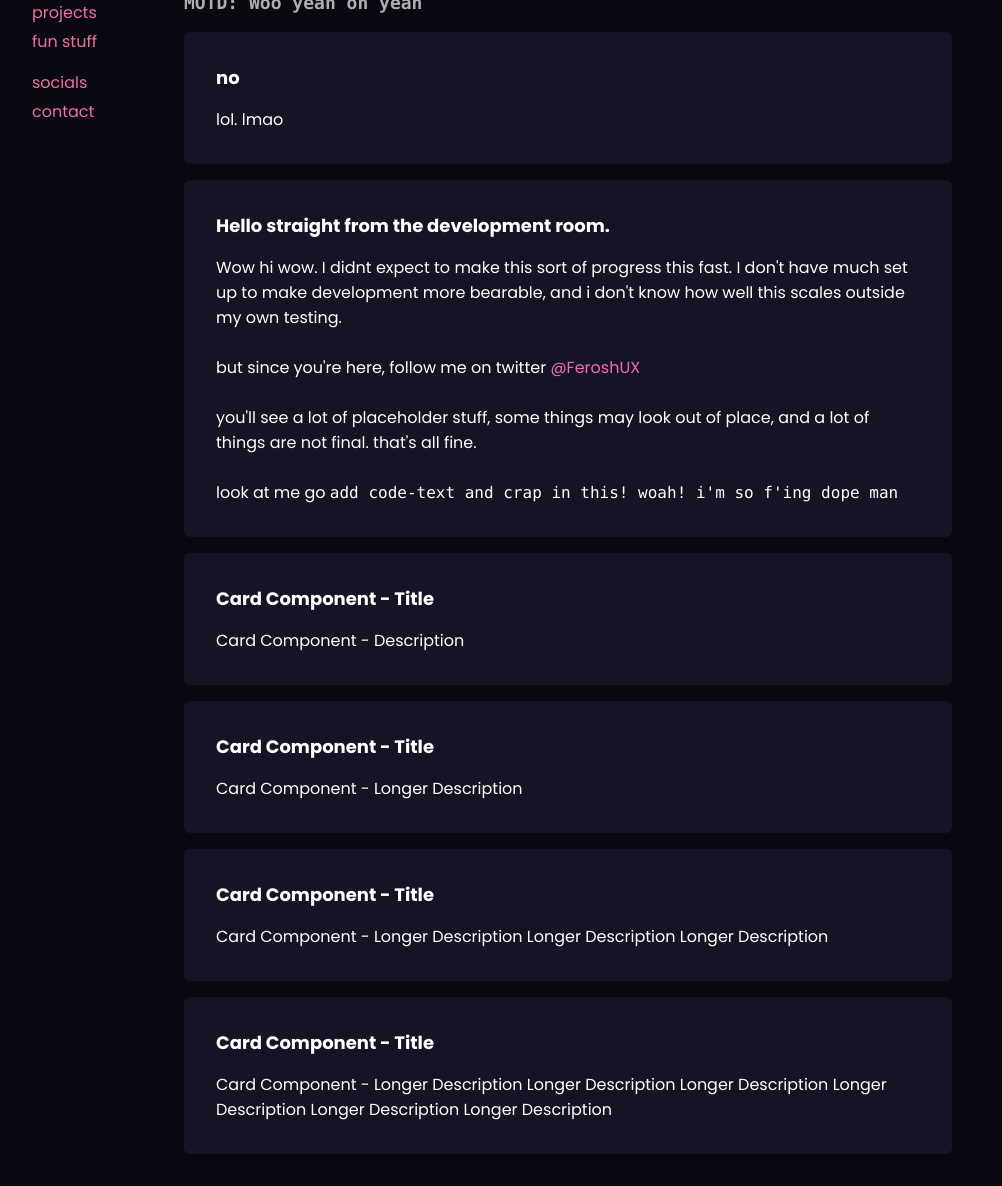
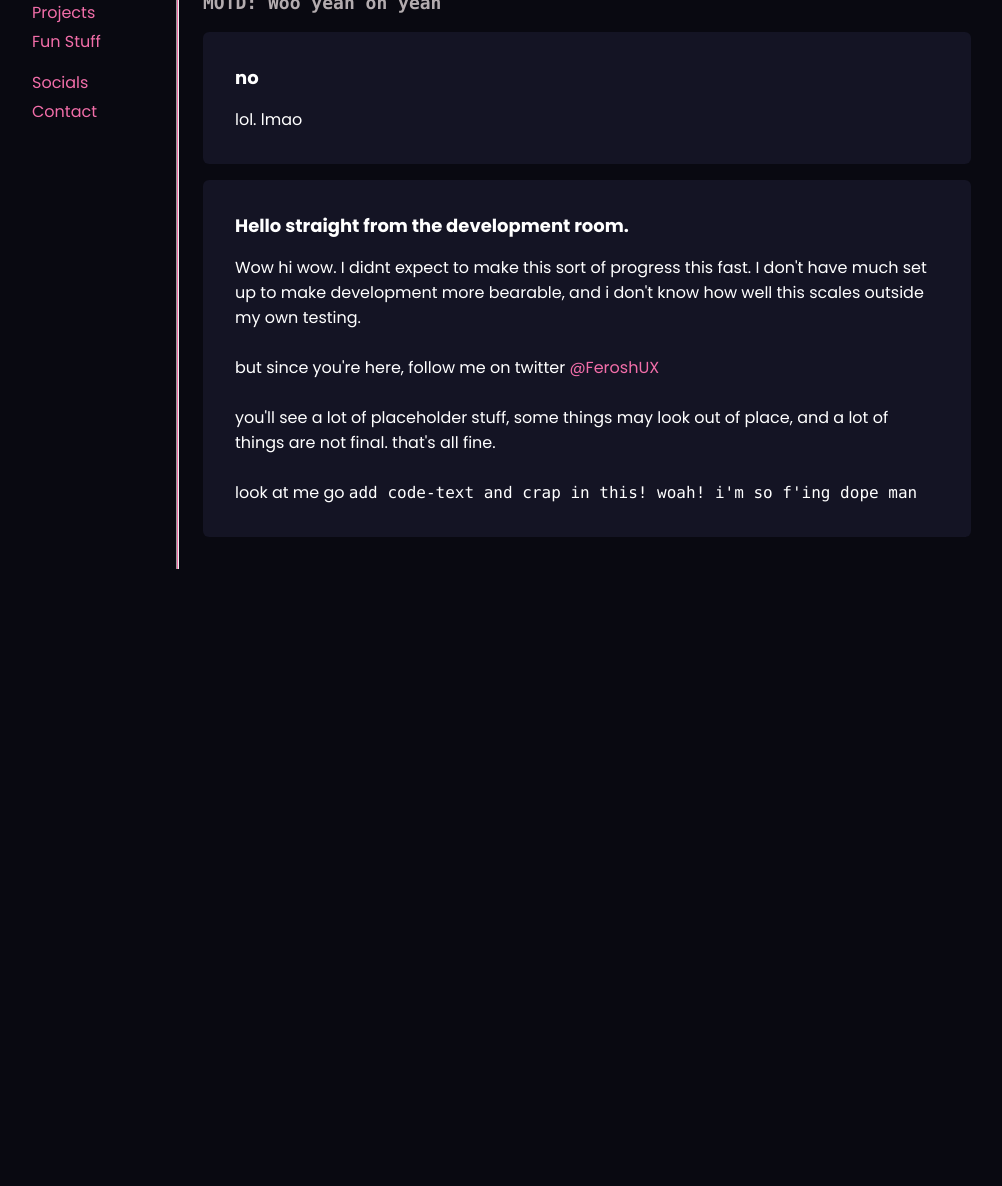
Before and after one commit to FeroshUX/FeroshUX.github.io, a plain HTML site: page index.html in a window 1280 px wide. Shown: the part 98-1284 px from the top of the page, without its empty margins (24-1026 px from the left). After the commit the page ends 800 px from the top, so only its background shows below. Drawn offline with Linux system fonts and the light colour scheme.

Commit message:
FEAT: YOOOOOO

```diff
--- a/index.css
+++ b/index.css
@@ -1,15 +1,22 @@
 @import url('https://fonts.googleapis.com/css2?family=Poppins:wght@400;700&display=swap');
 
-html, body {
+html,
+body {
     background-color: #090911;
     margin: 0;
     padding: 0;
     color: white;
     font-family: 'Poppins', sans-serif;
     display: flex;
+    overflow-y: hidden;
 }
 
-h1, h2, h3, h4, h5, h6 {
+h1,
+h2,
+h3,
+h4,
+h5,
+h6 {
     padding: 0;
     margin: 0;
 }
@@ -29,6 +36,7 @@ h1, h2, h3, h4, h5, h6 {
 
 .sidebar {
     width: 10rem;
+    flex-shrink: 0;
 }
 
 .sidebar-menu-with-margin {
@@ -69,11 +77,13 @@ h1, h2, h3, h4, h5, h6 {
 .content-section-inner a:hover {
     color: #ff98dd;
 }
+
 @keyframes fade-in-right {
     from {
         opacity: 0;
         transform: translateX(-15px);
     }
+
     to {
         opacity: 1;
         transform: translateX(0);
@@ -84,22 +94,44 @@ h1, h2, h3, h4, h5, h6 {
     from {
         transform: scaleX(0);
     }
+
     to {
         transform: scaleX(1);
     }
 }
-
 
 @keyframes fade-in-down {
     from {
         opacity: 0;
         transform: translateY(-15px);
     }
+
     to {
         opacity: 1;
         transform: translateX(0);
     }
 }
+
+.separator-wrapper {
+    width: 1px;
+    background-color: #f26ea9;
+    animation: separate-the-content 1s forwards;
+    position: relative;
+    margin-left: 24px;
+    margin-right: 24px;
+    flex-shrink: 0;
+}
+
+@keyframes separate-the-content {
+    0% {
+        height: 0px;
+    }
+
+    100% {
+        height: 100%;
+    }
+}
+
 #fade-in-first {
     opacity: 0;
     animation: fade-in-right ease 0.4s forwards;
@@ -165,20 +197,22 @@ h1, h2, h3, h4, h5, h6 {
     background-color: #141424;
     padding: 32px;
     border-radius: 6px;
+    transition: 0.2s ease-in-out;
 }
 
 .content-section:hover {
     background-color: #1b1b2c;
     /* outline: 2px solid #f26ea9; */
-    border-left: 4px solid #f26ea9;
-    margin-left: -4px;
+    /* border-left: 4px solid #f26ea9;
+    margin-left: -4px; */
+    transition: 0.2s ease-in-out;
 }
 
-  .underline{
+.underline {
     position: relative;
 }
 
-  .underline::before{
+.underline::before {
     content: '';
     position: absolute;
     bottom: 0;
@@ -190,7 +224,7 @@ h1, h2, h3, h4, h5, h6 {
 }
 
 @media (hover: hover) and (pointer: fine) {
-    .underline:hover::before{
+    .underline:hover::before {
         left: 0;
         right: auto;
         width: 100%;
@@ -202,21 +236,31 @@ h1, h2, h3, h4, h5, h6 {
 }
 
 .monotext {
-      font-family: Consolas,Andale Mono WT,Andale Mono,Lucida Console,Lucida Sans Typewriter,DejaVu Sans Mono,Bitstream Vera Sans Mono,Liberation Mono,Nimbus Mono L,Monaco,Courier New,Courier,monospace;
+    font-family: Consolas, Andale Mono WT, Andale Mono, Lucida Console, Lucida Sans Typewriter, DejaVu Sans Mono, Bitstream Vera Sans Mono, Liberation Mono, Nimbus Mono L, Monaco, Courier New, Courier, monospace;
 }
 
 .ferosh-logo {
     width: 6rem;
 }
 
-  @media(max-width:715px),(orientation:portrait) and (pointer:coarse) {
+@media(max-width:750px),
+(orientation:portrait) and (pointer:coarse) {
     .app-wrapper {
-     margin:1rem;
-     flex-direction:column;
-     align-items:stretch
+        margin: 1rem;
+        flex-direction: column;
+        align-items: stretch
     }
 
     .sidebar-menu-item {
         align-items: center;
     }
+
+    .content {
+        margin-left: 0;
     }
+
+    .separator-wrapper {
+        display: none !important;
+        visibility: 0 !important;
+    }
+}
--- a/index.html
+++ b/index.html
@@ -19,18 +19,18 @@
                         </ul>
 
                         <ul id="fade-in-second" class="sidebar-menu-item">
-                            <li class="with-very-small-bottom-margin"><a class="underline" href="https://evansong.me">projects</a></li>
-                            <li class="with-very-small-bottom-margin"><a class="underline" href="https://evansong.me">fun stuff</a></li>
+                            <li class="with-very-small-bottom-margin"><a class="underline" href="https://evansong.me">Projects</a></li>
+                            <li class="with-very-small-bottom-margin"><a class="underline" href="https://evansong.me">Fun Stuff</a></li>
                         </ul>
 
                         <ul id="fade-in-third" class="sidebar-menu-item">
-                            <li class="with-very-small-bottom-margin"><a class="underline" href="https://evansong.me">socials</a></li>
-                            <li class="with-very-small-bottom-margin"><a class="underline" href="https://evansong.me">contact</a></li>
+                            <li class="with-very-small-bottom-margin"><a class="underline" href="https://evansong.me">Socials</a></li>
+                            <li class="with-very-small-bottom-margin"><a class="underline" href="https://evansong.me">Contact</a></li>
                         </ul>
                     </nav>
                 </div>
 
-                <div class="spacer"></div>
+                <hr class="separator-wrapper"></hr>
 
                 <div class="content">
                     <div class="content-with-margin">
@@ -40,7 +40,9 @@
 
                             <div>
                                 <div class="content-section with-small-bottom-margin" id="fade-in-fifth">
-                                    <h2 class="mini-header with-small-bottom-margin">no</h2>
+                                    <h2 class="mini-header with-small-bottom-margin">
+                                        no
+                                    </h2>
                                     <div class="content-section-inner">
                                         lol. lmao
                                     </div>
@@ -58,34 +60,6 @@
                                         look at me go <span class="monotext">add code-text and crap in this! woah! i'm so f'ing dope man</span>
                                     </div>
                                 </div>
-
-                                <div class="content-section with-small-bottom-margin" id="fade-in-fifth">
-                                    <h2 class="mini-header with-small-bottom-margin">Card Component - Title</h2>
-                                    <div class="content-section-inner">
-                                        Card Component - Description
-                                    </div>
-                                </div>
-
-                                <div class="content-section with-small-bottom-margin" id="fade-in-fifth">
-                                    <h2 class="mini-header with-small-bottom-margin">Card Component - Title</h2>
-                                    <div class="content-section-inner">
-                                        Card Component - Longer Description
-                                    </div>
-                                </div>
-
-                                <div class="content-section with-small-bottom-margin" id="fade-in-fifth">
-                                    <h2 class="mini-header with-small-bottom-margin">Card Component - Title</h2>
-                                    <div class="content-section-inner">
-                                        Card Component - Longer Description Longer Description Longer Description
-                                    </div>
-                                </div>
-
-                                <div class="content-section with-small-bottom-margin" id="fade-in-fifth">
-                                    <h2 class="mini-header with-small-bottom-margin">Card Component - Title</h2>
-                                    <div class="content-section-inner">
-                                        Card Component - Longer Description Longer Description Longer Description Longer Description Longer Description Longer Description
-                                    </div>
-                                </div>
                             </div>
                         </div>
                     </div>
```
Lines whose indentation alone changed are shown as unchanged.
